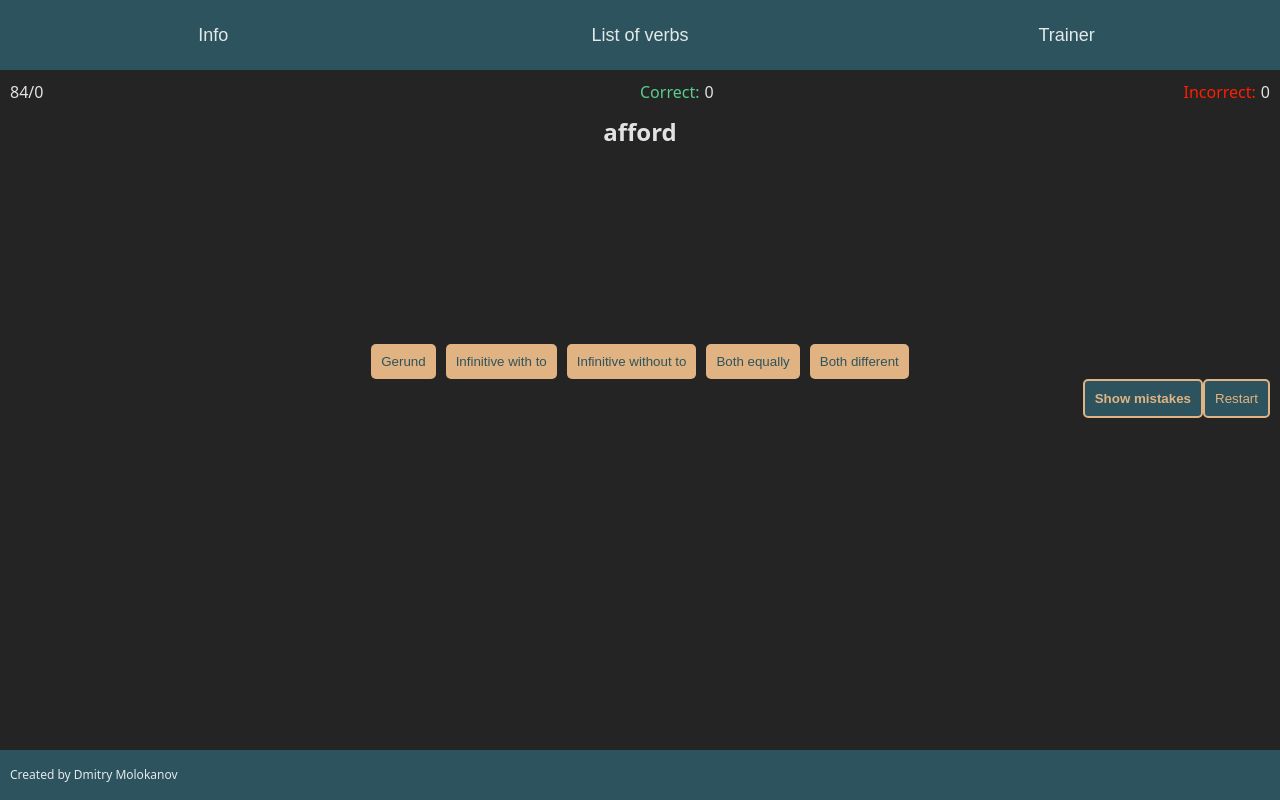
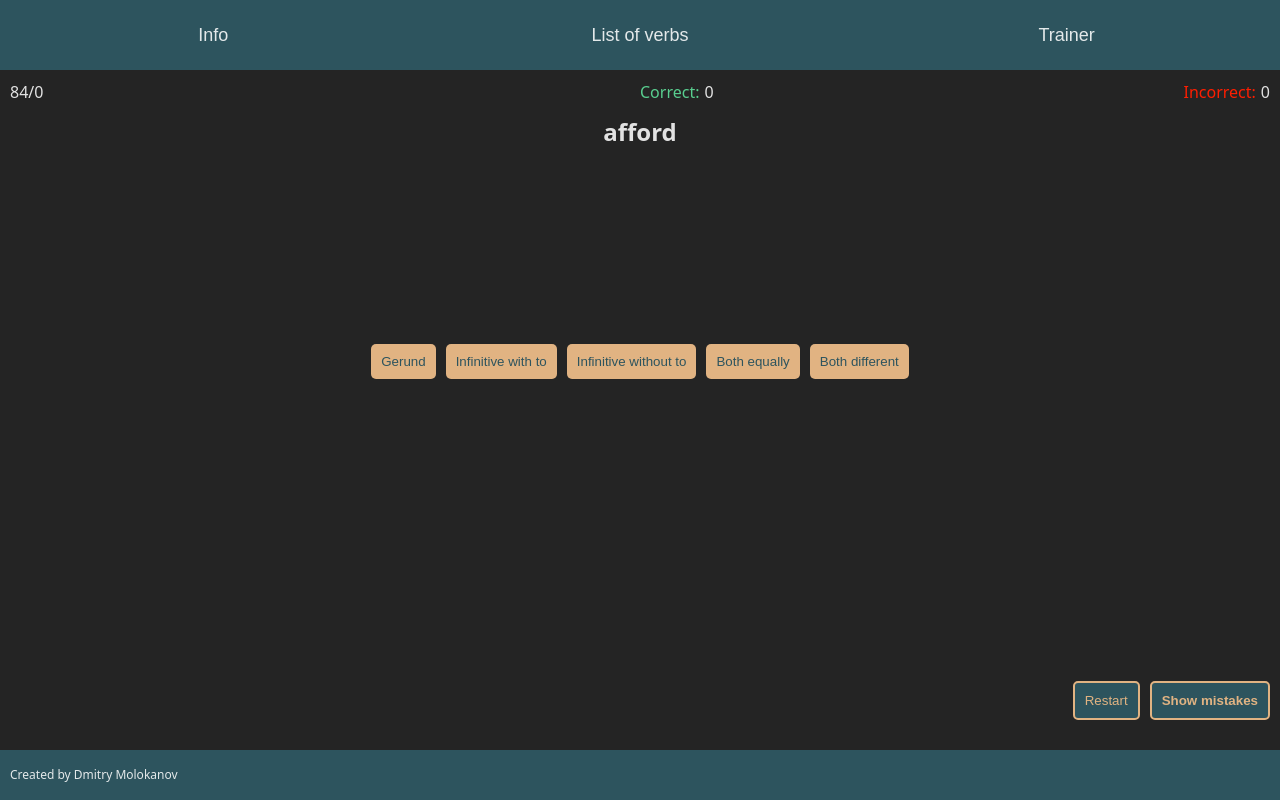
Before and after one commit to DmitryMolokanov/IG-project, a React (Vite) app: page /trainer in a window 1280 px wide. Built offline with nearby package versions, Linux system fonts and the light colour scheme.

Commit message:
change the location of the restart btns and show mistake

```diff
--- a/src/App.css
+++ b/src/App.css
@@ -11,9 +11,9 @@
   min-height: 100vh;
 }
 
-.wrap-main-content{
-    padding: 10px;
-    flex-grow: 1;
+.wrap-main-content {
+  padding: 10px;
+  flex-grow: 1;
 }
 
 .btn {
--- a/src/pages/TrainerPage/TrainerPage.css
+++ b/src/pages/TrainerPage/TrainerPage.css
@@ -1,7 +1,7 @@
 .trainer__container {
   display: flex;
   flex-direction: column;
-  height: 100%;
+  height: 80vh;
 }
 
 .trainer__info {
@@ -62,7 +62,7 @@
   display: flex;
   justify-content: center;
   position: sticky;
-  top:0;
+  top: 0;
   width: 100%;
   background-color: var(--dark);
   font-size: 20px;
@@ -98,22 +98,30 @@
   width: 100%;
 }
 
-.trainer__link-btn__container{
+.trainer__link-btn__container {
   display: flex;
   justify-content: flex-end;
+  align-items: flex-end;
   width: 100%;
   flex-grow: 1;
+  gap: 10px;
+  transition: 1s;
 }
 
 .trainer__link-btn {
   border: 2px solid var(--btn-primary);
   border-radius: 5px;
   padding: 10px;
-  background-color: var(--primary) ;
+  background-color: var(--primary);
   transition: 0.1s ease-out;
-  color:var(--btn-primary);
-  a{
-    color:var(--btn-primary);
+  color: var(--btn-primary);
+  a {
+    color: var(--btn-primary);
     font-weight: 600;
   }
 }
+
+.top_center {
+  justify-content: center;
+  align-items: flex-start;
+}
--- a/src/pages/TrainerPage/TrainerPage.tsx
+++ b/src/pages/TrainerPage/TrainerPage.tsx
@@ -28,7 +28,6 @@ const TrainerPage = () => {
     setCurrentVerb(arrVerbs[verbIndex]);
   };
 
-
   const checkVerb = (
     type: string,
     e: React.MouseEvent<HTMLButtonElement, MouseEvent>
@@ -52,7 +51,7 @@ const TrainerPage = () => {
       returnBackground();
       window.navigator.vibrate(200);
       incorrectAnswer(filterVerb);
-      if (currentVerb) addMistake(currentVerb)
+      if (currentVerb) addMistake(currentVerb);
     }
 
     getRandomVerb(filterVerb);
@@ -114,26 +113,18 @@ const TrainerPage = () => {
             );
           })}
         </div>
-      ) : (
-        <div className="trainer__restart-container">
-          <button
-            onClick={restart}
-            className="trainer__btn"
-          >
-            Restart
-          </button>
-        </div>
-      )}
+      ) : null}
 
-      <div className="trainer__link-btn__container">
+      <div
+        className={`trainer__link-btn__container ${
+          repeated >= verbs.length ? "top_center" : ""
+        }`}
+      >
+        <button onClick={restart} className="trainer__link-btn">
+          Restart
+        </button>
         <button className="trainer__link-btn">
-          <Link to={'/mistake'}>Show mistakes</Link>
-        </button>
-        <button
-          onClick={restart}
-          className="trainer__link-btn"
-        >
-          Restart
+          <Link to={"/mistake"}>Show mistakes</Link>
         </button>
       </div>
     </div>
```
